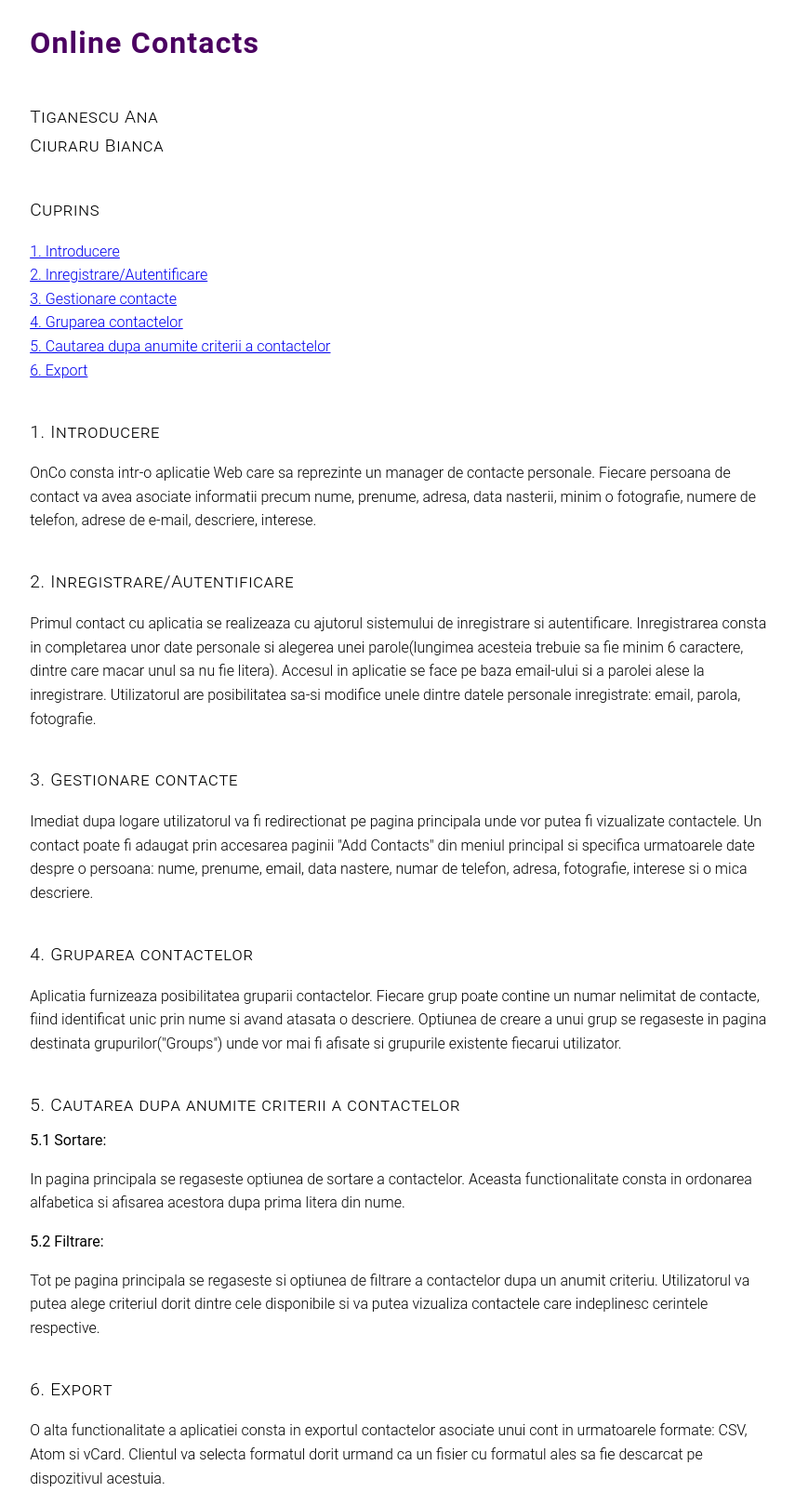
After one commit to BiancaCiuraru/OnlineContacts-Project, a PHP site: page /Arhitectura/utilizatori/GhidUtilizatori.html in a window 1280 px wide. The commit adds this page. Shown: the whole page at 93% size, without its empty margins (211-1066 px from the left). Run offline with PHP 8.4, Linux system fonts and the light colour scheme; some libraries are stand-ins or nearby versions.

Commit message:
Export, ghid pentru utilizator

```diff
--- /dev/null
+++ b/src/Arhitectura/utilizatori/GhidUtilizatori.html
@@ -0,0 +1,77 @@
+<!DOCTYPE html>
+<html lang="ro">
+
+<head>
+    <meta charset="utf-8">
+    <title>OnCo</title>
+    <link rel="stylesheet" type="text/css" href="style.css">
+</head>
+
+<body>
+    <h1>Online Contacts</h1>
+    <div>
+        <h4>Tiganescu Ana
+            <br>Ciuraru Bianca</h4>
+
+    </div>
+    <section>
+        <h4>Cuprins</h4>
+        <p> <a href="#C1"> 1. Introducere</a>
+            <br> <a href="#C2"> 2. Inregistrare/Autentificare</a>
+            <br> <a href="#C3"> 3. Gestionare contacte</a>
+            <br> <a href="#C4"> 4. Gruparea contactelor</a>
+            <br> <a href="#C5"> 5. Cautarea dupa anumite criterii a contactelor</a>
+            <br> <a href="#C6"> 6. Export</a>
+        </p>
+    </section>
+    <section id="C1">
+        <h4>1. Introducere</h4>
+        <p>
+            OnCo consta intr-o aplicatie Web care sa reprezinte un manager de contacte personale.
+            Fiecare persoana de contact va avea asociate informatii precum nume, prenume, adresa, data nasterii, minim o fotografie, numere de telefon, adrese de e-mail, descriere, interese.
+        </p>
+    </section>
+    <section id="C2">
+        <h4>2. Inregistrare/Autentificare</h4>
+        <p>Primul contact cu aplicatia se realizeaza cu ajutorul sistemului de inregistrare si autentificare. Inregistrarea consta in completarea unor date personale si alegerea unei parole(lungimea acesteia trebuie sa fie minim 6 caractere, dintre care macar unul sa nu fie litera).
+        Accesul in aplicatie se face pe baza email-ului si a parolei alese la inregistrare. Utilizatorul are posibilitatea sa-si modifice unele dintre datele personale inregistrate: email, parola, fotografie.
+        </p>
+    </section>
+    <section id="C3">
+        <h4>
+            3. Gestionare contacte</h4>
+        <p>
+            Imediat dupa logare utilizatorul va fi redirectionat pe pagina principala unde vor putea fi vizualizate contactele.
+            Un contact poate fi adaugat prin accesarea paginii "Add Contacts" din meniul principal si specifica urmatoarele date despre o persoana: nume, prenume, email, data nastere, numar de telefon, adresa, fotografie, interese si o mica descriere.
+        </p>
+
+    </section>
+    <section id="C4">
+        <h4>4. Gruparea contactelor</h4>
+        <p>
+            Aplicatia furnizeaza posibilitatea gruparii contactelor. Fiecare grup poate contine un numar nelimitat de contacte, fiind identificat unic prin nume si avand atasata o descriere.
+            Optiunea de creare a unui grup se regaseste in pagina destinata grupurilor("Groups") unde vor mai fi afisate si grupurile existente fiecarui utilizator.
+        </p>
+    </section>
+    <section id="C5">
+        <h4>5. Cautarea dupa anumite criterii a contactelor</h4>
+
+        <b>5.1 Sortare:</b>
+        <p>In pagina principala se regaseste optiunea de sortare a contactelor. Aceasta functionalitate consta in ordonarea alfabetica si afisarea acestora dupa prima litera din nume.</p>
+
+        <b>5.2 Filtrare:</b>
+        <p>
+            Tot pe pagina principala se regaseste si optiunea de filtrare a contactelor dupa un anumit criteriu.
+            Utilizatorul va putea alege criteriul dorit dintre cele disponibile si va putea vizualiza contactele care indeplinesc cerintele respective.
+        </p>
+    </section>
+    <section id="C6">
+        <h4>6. Export</h4>
+        <p>
+            O alta functionalitate a aplicatiei consta in exportul contactelor asociate unui cont in urmatoarele formate: CSV, Atom si vCard.
+            Clientul va selecta formatul dorit urmand ca un fisier cu formatul ales sa fie descarcat pe dispozitivul acestuia.
+        </p>
+    </section>
+</body>
+
+</html>
--- /dev/null
+++ b/src/Arhitectura/utilizatori/style.css
@@ -0,0 +1,100 @@
+@import "normalize.css/normalize.css";
+@import "../fonts/roboto.css";
+@import "../fonts/roboto-mono.css";
+
+/*
+  XXX
+  figure styles
+  links
+*/
+
+body {
+  max-width: 21cm;
+  margin: auto;
+  line-height: 1.6;
+  font-weight: 300;
+  font-family: "Roboto", sans-serif;
+}
+
+/* headers & headings */
+header > h1 {
+  margin: 0;
+  font-size: 3em;
+  padding-top: 4em;
+}
+div.banner {
+  display: flex;
+  justify-content: space-between;
+}
+div.banner > img {
+  height: 100%;
+}
+div.banner > div.status {
+  color: #fff;
+  background: #9400bf;
+  width: 350px;
+  padding: 10px;
+  text-align: right;
+}
+h1, h2, h3, h4, h5, h6 {
+  letter-spacing: 0.0375em;
+}
+h1, h2 {
+  color: #4b0061;
+}
+h2 {
+  margin-top: 3em;
+}
+h3 {
+  margin-top: 2.5em;
+}
+h4 {
+  font-weight: 300;
+  font-size: 1.2em;
+  font-variant: small-caps;
+  margin: 2em 0 0.5em 0;
+}
+
+/* contentinfo */
+[role="contentinfo"] a {
+  text-decoration: none;
+}
+ol[role="directory"], [role="directory"] ol {
+  list-style-type: none;
+}
+[role="contentinfo"] dt {
+  font-weight: bold;
+}
+[role="contentinfo"] dd {
+  margin-bottom: 1em;
+}
+
+/* link types */
+a.onto {
+  font-family: "Roboto Mono", monospace;
+  text-decoration: none;
+  background: linear-gradient(to top, rgba(255, 0, 0, 0.4), rgba(255, 0, 0, 0.4) 15%, #fff 16%);
+  color: #434343;
+}
+
+/* code */
+code, pre {
+  font-family: "Roboto Mono", monospace;
+}
+
+/* special boxes */
+p.issue {
+  border-left: 3px solid red;
+  padding: 0.5em 1em;
+}
+
+@media screen and (max-width: 577px) {
+  div.status {
+    width: auto;
+  }
+}
+@media screen and (max-width: 980px) {
+  body {
+    margin: 0 2em;
+  }
+}
--- a/src/css/main.css
+++ b/src/css/main.css
@@ -743,7 +743,7 @@ main .listcontact .contactname .button-group {
     padding: 3% 5%;
     background: #fff;
     width: 30%;
-    height: 60%;
+    height: 70%;
 }
 
 ::-webkit-scrollbar {
--- a/src/pages/grupuri.model.php
+++ b/src/pages/grupuri.model.php
@@ -1,5 +1,5 @@
 <?php
-
+// include("vcardexp.inc.php");
 class GroupsModel{
     private $servername = "localhost";
     private $username = "root";
```
Also changed, not shown: src/Index.php (+10 -33 lines), src/index.controller.php (+13 -0 lines), src/index.model.php (+117 -2 lines), src/pages/grupuri.php (+12 -6 lines), src/pages/login.register.php (+18 -16 lines), src/vcardexp.inc.php (added, +102 -0 lines).
